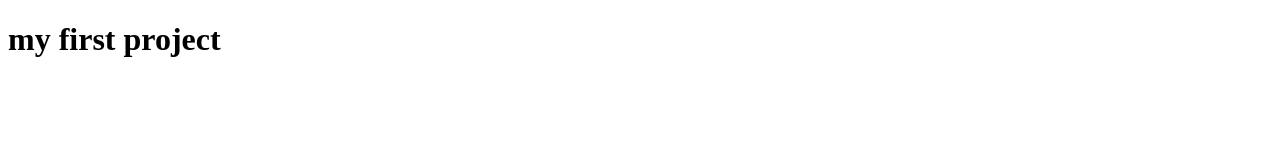
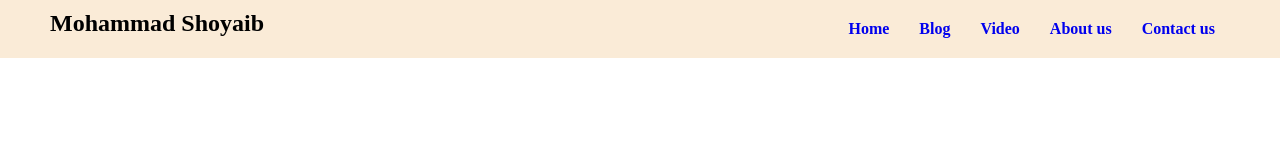
Before and after one commit to shoyaib999/project_one, a plain HTML site: page index.HTML in a window 1280 px wide. Drawn offline with Linux system fonts and the light colour scheme.

Commit message:
creat nav bar

```diff
--- a/index.HTML
+++ b/index.HTML
@@ -7,8 +7,21 @@
     <link rel="stylesheet" href="style.css">
 </head>
 <body>
-    <h1>my first project</h1>
+    <nav>
+        <div>
+            <h2>Mohammad Shoyaib</h2>
+        </div>
+        <ul>
+            <li><a href="#">Home</a></li>
+            <li><a href="#">Blog</a></li>
+            <li><a href="#">Video</a></li>
+            <li><a href="#">About us</a></li>
+            <li><a href="#">Contact us</a></li>
+        </ul>
+    </nav>
+    <header>
 
+    </header>
 
 </body>
 </html>
--- a/style.css
+++ b/style.css
@@ -0,0 +1,28 @@
+*{
+    margin: 0;
+    padding: 0;
+}
+nav{
+    display: flex;
+    justify-content: space-between;
+    background-color: antiquewhite;
+    padding: 10px 50px;
+    text-align: center;
+}
+nav ul{
+    display: flex;
+}
+nav ul li{
+    list-style-type: none;
+    margin: 10px 5px;
+}
+nav ul li a{
+    text-decoration: none;
+    font-weight: bold;
+    padding: 10px 10px;
+}
+nav ul li a:hover{
+    background-color: gray;
+    color: white;
+    border-radius: 5px;
+}
```
